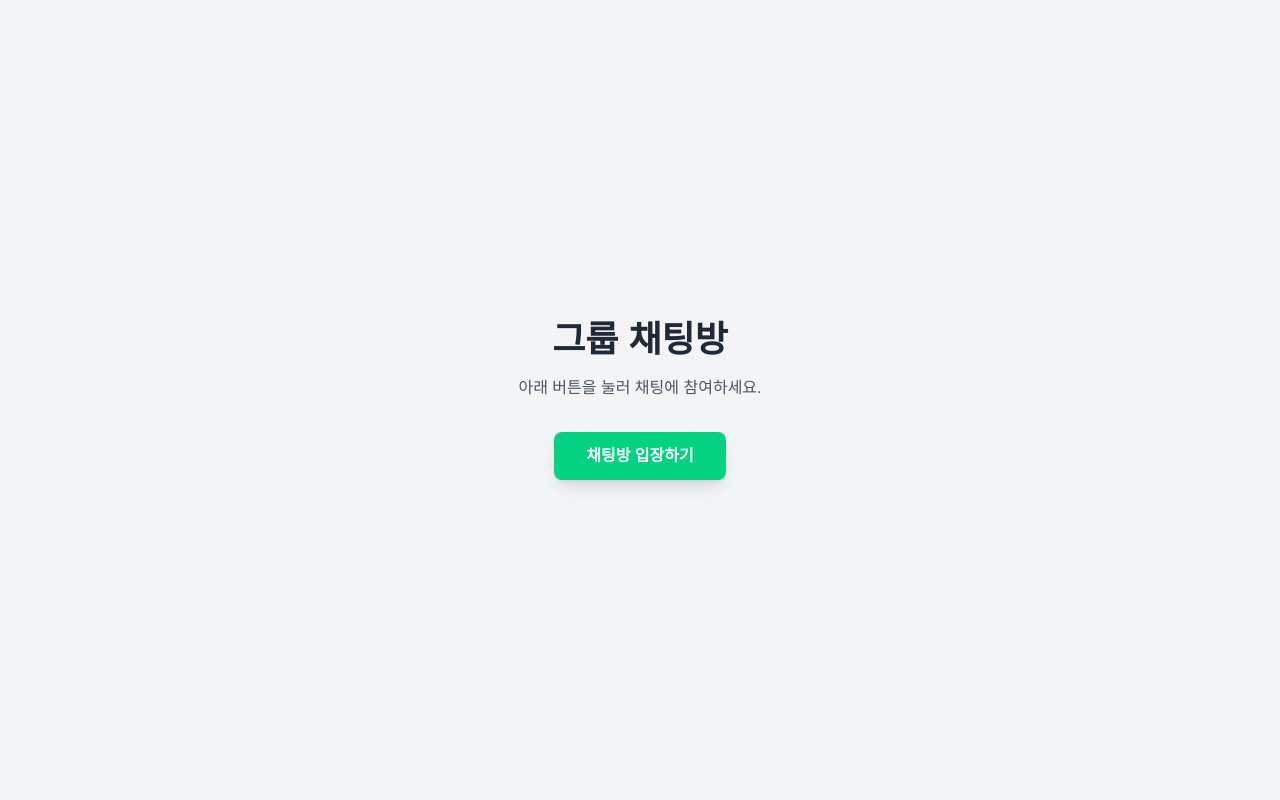
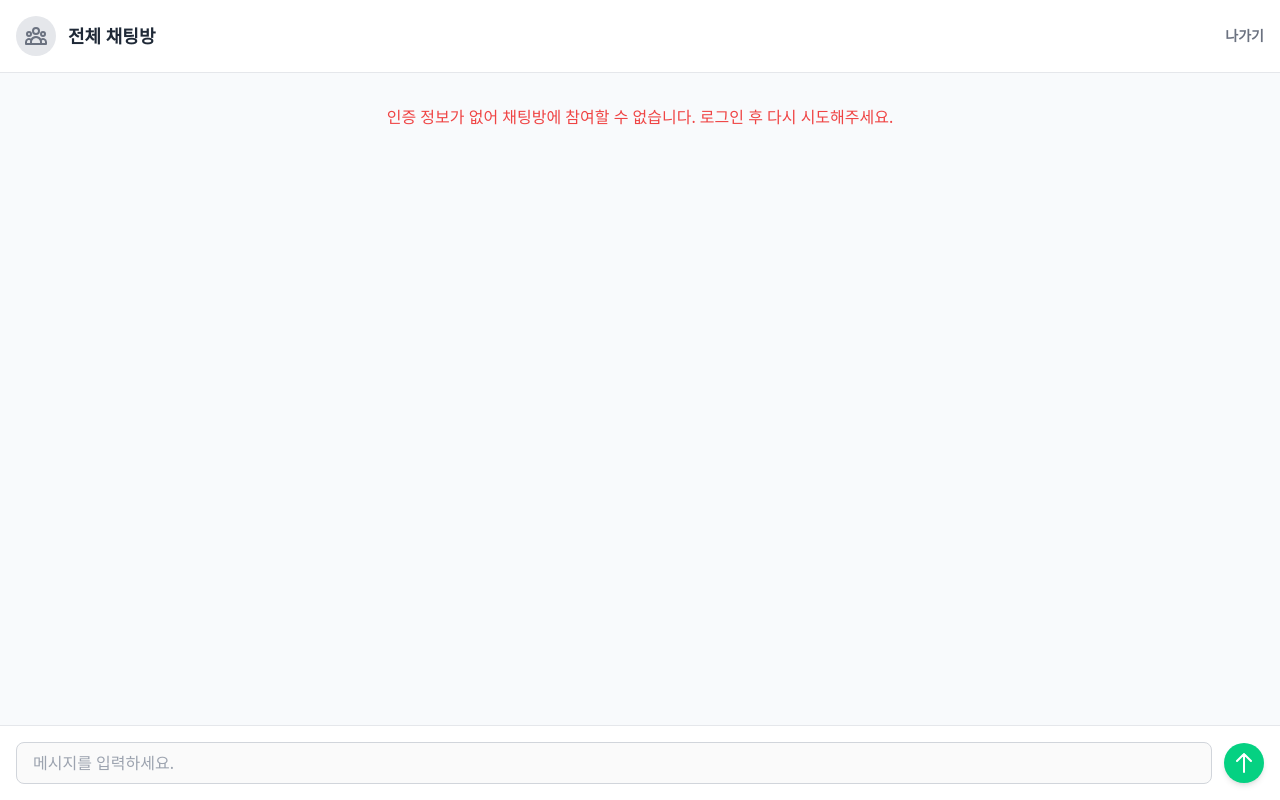
Before and after one commit to dong7812/JUNGLE_WEEK1, a Python web app: template templates/popup/chat.html in a window 1280 px wide. Run offline with Jinja, Linux system fonts and the light colour scheme; the template is opened without the code that fills it, so the values that code supplies are empty; some libraries are stand-ins or nearby versions.

Commit message:
[이동규] 채팅 기능 구현
TODO...roomId 하드코딩 제거 필요

```diff
--- a/templates/popup/chat.html
+++ b/templates/popup/chat.html
@@ -4,61 +4,45 @@
 <head>
     <meta charset="UTF-8">
     <meta name="viewport" content="width=device-width, initial-scale=1.0">
-
-    <link rel="stylesheet" type="text/css" href="/static/main.css">
-
+    <title>그룹 채팅</title>
     <!-- Tailwind CSS CDN -->
     <script src="https://cdn.tailwindcss.com"></script>
-
-    <title>그룹 채팅</title>
+    <style>
+        /* 스크롤바 디자인 */
+        #chat-messages::-webkit-scrollbar {
+            width: 6px;
+        }
+        #chat-messages::-webkit-scrollbar-thumb {
+            background-color: #cbd5e1;
+            border-radius: 10px;
+        }
+        #chat-messages::-webkit-scrollbar-track {
+            background-color: #f1f5f9;
+        }
+    </style>
 </head>
 
-<body class="bg-gray-100">
-
-    <!-- 메인 페이지 컨텐츠 -->
-    <div class="min-h-screen flex flex-col items-center justify-center p-4">
-        <div class="text-center">
-            <h1 class="text-4xl font-bold text-gray-800 mb-4">그룹 채팅방</h1>
-            <p class="text-gray-600 mb-8">아래 버튼을 눌러 채팅에 참여하세요.</p>
-            <button id="open-chat-btn"
-                class="bg-[#05D182] hover:bg-[#04A868] text-white font-bold py-3 px-8 rounded-lg shadow-lg transition-transform transform hover:scale-105 focus:outline-none focus:ring-2 focus:ring-[#05D182] focus:ring-opacity-50">
-                채팅방 입장하기
-            </button>
-        </div>
-    </div>
-
-    <!-- 채팅 팝업 모달 -->
-    <div id="modal-overlay"
-        class="hidden fixed inset-0 bg-black bg-opacity-60 z-50 flex items-center justify-center p-4 transition-opacity duration-300">
-
-        <!-- 채팅 UI 컨테이너 -->
-        <div id="chat-modal-content"
-            class="w-full max-w-lg h-[90vh] bg-white flex flex-col shadow-2xl rounded-2xl transform scale-95 opacity-0 overflow-hidden">
+<body class="bg-white font-sans overflow-hidden">
+    <!-- 채팅 UI 컨테이너 (오버레이용) -->
+    <div id="chat-container" class="w-full h-screen bg-white flex flex-col">
         <!-- 1. 채팅 헤더 -->
-            <header
-                class="flex items-center justify-between p-4 border-b border-gray-200 bg-white sticky top-0 z-10 flex-shrink-0">
+        <header class="flex items-center justify-between p-4 border-b border-gray-200 bg-white sticky top-0 z-10 flex-shrink-0">
             <div class="flex items-center space-x-3">
                 <div class="w-10 h-10 bg-gray-200 rounded-full flex items-center justify-center">
-                        <!-- 그룹 아이콘 -->
-                        <svg xmlns="http://www.w3.org/2000/svg" class="h-6 w-6 text-gray-500" fill="none"
-                            viewBox="0 0 24 24" stroke="currentColor" stroke-width="2">
-                            <path stroke-linecap="round" stroke-linejoin="round"
-                                d="M17 20h5v-2a3 3 0 00-5.356-1.857M17 20H7m10 0v-2c0-.653-.125-1.273-.356-1.857M7 20H2v-2a3 3 0 015.356-1.857M7 20v-2c0-.653.125-1.273.356-1.857m0 0a5.002 5.002 0 019.288 0M15 7a3 3 0 11-6 0 3 3 0 016 0zm6 3a2 2 0 11-4 0 2 2 0 014 0zM7 10a2 2 0 11-4 0 2 2 0 014 0z" />
+                    <svg xmlns="http://www.w3.org/2000/svg" class="h-6 w-6 text-gray-500" fill="none" viewBox="0 0 24 24" stroke="currentColor" stroke-width="2">
+                        <path stroke-linecap="round" stroke-linejoin="round" d="M17 20h5v-2a3 3 0 00-5.356-1.857M17 20H7m10 0v-2c0-.653-.125-1.273-.356-1.857M7 20H2v-2a3 3 0 015.356-1.857M7 20v-2c0-.653.125-1.273.356-1.857m0 0a5.002 5.002 0 019.288 0M15 7a3 3 0 11-6 0 3 3 0 016 0zm6 3a2 2 0 11-4 0 2 2 0 014 0zM7 10a2 2 0 11-4 0 2 2 0 014 0z" />
                     </svg>
                 </div>
-                    <!-- id를 부여하여 JS에서 제어할 수 있도록 함 -->
-                    <h1 id="chat-title" class="text-lg font-bold text-gray-800">섬유 유연제 공구 파티</h1>
+                <h1 id="chat-title" class="text-lg font-bold text-gray-800">전체 채팅방</h1>
             </div>
-                <button id="close-chat-btn"
-                    class="text-sm font-bold text-gray-500 hover:text-gray-800 transition-colors">
+            <!-- '나가기' 버튼을 클릭하면 부모 창에 닫기 요청을 보냄 -->
+            <button id="close-chat-btn" class="text-sm font-bold text-gray-500 hover:text-gray-800 transition-colors">
                 나가기
             </button>
         </header>
 
         <!-- 2. 채팅 메시지 영역 -->
-            <main id="chat-messages" class="flex-1 p-4 overflow-y-auto bg-slate-50">
-                <!-- WebSocket을 통해 메시지가 동적으로 추가될 영역 -->
-            </main>
+        <main id="chat-messages" class="flex-1 p-4 overflow-y-auto bg-slate-50"></main>
 
         <!-- 3. 메시지 입력창 -->
         <footer class="p-4 border-t border-gray-200 bg-white sticky bottom-0 z-10 flex-shrink-0">
@@ -67,136 +51,98 @@
                     class="w-full border border-gray-300 rounded-lg px-4 py-2 focus:outline-none focus:ring-2 focus:ring-[#05D182] transition">
                 <button type="submit"
                     class="bg-[#05D182] hover:bg-[#04A868] text-white p-2 rounded-full shadow-md transition-colors focus:outline-none focus:ring-2 focus:ring-[#05D182] focus:ring-opacity-50 flex-shrink-0">
-                        <svg xmlns="http://www.w3.org/2000/svg" class="h-6 w-6" fill="none" viewBox="0 0 24 24"
-                            stroke="currentColor" stroke-width="2">
+                    <svg xmlns="http://www.w3.org/2000/svg" class="h-6 w-6" fill="none" viewBox="0 0 24 24" stroke="currentColor" stroke-width="2">
                         <path stroke-linecap="round" stroke-linejoin="round" d="M5 10l7-7m0 0l7 7m-7-7v18" />
                     </svg>
                 </button>
             </form>
         </footer>
     </div>
-    </div>
-
 
     <script>
         document.addEventListener('DOMContentLoaded', () => {
-            const openChatBtn = document.getElementById('open-chat-btn');
-            const modalOverlay = document.getElementById('modal-overlay');
-            const chatModalContent = document.getElementById('chat-modal-content');
-            const closeChatBtn = document.getElementById('close-chat-btn');
             const chatMessages = document.getElementById('chat-messages');
             const chatForm = document.getElementById('chat-form');
             const messageInput = document.getElementById('message-input');
             const chatTitle = document.getElementById('chat-title');
+            const closeChatBtn = document.getElementById('close-chat-btn');
 
             let websocket;
-            const myUsername = `사용자${Math.floor(Math.random() * 1000)}`;
+            let myUsername = "익명";
+
+            const token = localStorage.getItem('token');
+
+            if (!token) {
+                chatMessages.innerHTML = '<p class="text-red-500 text-center p-4">인증 정보가 없어 채팅방에 참여할 수 없습니다. 로그인 후 다시 시도해주세요.</p>';
+                messageInput.disabled = true;
+                return;
+            }
+
+            try {
+                // 토큰 페이로드에서 사용자 이름 추출
+                myUsername = JSON.parse(atob(token.split('.')[1])).username;
+            } catch (e) {
+                console.error("토큰에서 사용자 이름 추출 실패:", e);
+                // 오류 발생 시 익명으로 설정
+                myUsername = `사용자${Math.floor(Math.random() * 1000)}`;
+            }
+
             const myProfileColor = `hsl(${Math.floor(Math.random() * 360)}, 70%, 80%)`;
             const myTextColor = `hsl(${Math.floor(Math.random() * 360)}, 70%, 30%)`;
 
-            const scrollToBottom = () => {
-                chatMessages.scrollTop = chatMessages.scrollHeight;
-            };
+            const scrollToBottom = () => { chatMessages.scrollTop = chatMessages.scrollHeight; };
 
             const connectWebSocket = () => {
-                websocket = new WebSocket('ws://localhost:8765');
+                // websocket = new WebSocket(`ws://3.39.11.184:5000?token=${token}&room=test`);
+                // TODO roomID = 게시글 id mongo 고유 id object
+                const roomId = "game"; // 혹은 동적으로 값 지정
+                websocket = new WebSocket(`ws://3.39.11.184:5000?token=${token}&room=${roomId}`);
+
 
                 websocket.onopen = () => {
-                    console.log('WebSocket 서버에 연결되었습니다.');
-                    const entryMessage = { type: 'system', content: `${myUsername} 님이 입장했습니다.` };
+                    // 서버로 입장 메시지 전송
+                    const entryMessage = { type: 'system', content: `새로운 사용자가 입장했습니다.` };
                     websocket.send(JSON.stringify(entryMessage));
                 };
 
                 websocket.onmessage = (event) => {
                     const data = JSON.parse(event.data);
                     let messageHtml = '';
-
-                    // 서버로부터 받은 인원수 업데이트 메시지를 처리하는 부분
                     if (data.type === 'user_count_update') {
-                        chatTitle.textContent = `섬유 유연제 공구 파티 (${data.count})`;
-                        return; // 인원수만 업데이트하고 화면에 다른 메시지는 그리지 않음
+                        chatTitle.textContent = `전체 채팅방 (${data.count})`;
+                        return;
                     }
-
                     if (data.type === 'system') {
                         messageHtml = `<div class="text-center my-4"><span class="text-xs text-gray-500 bg-gray-200 px-2 py-1 rounded-full">${data.content}</span></div>`;
-                    }
-                    else {
-                        const now = new Date();
-                        const timeString = now.toLocaleTimeString('ko-KR', { hour: '2-digit', minute: '2-digit', hour12: true });
+                    } else if (data.type === 'chat') {
+                        const timeString = new Date().toLocaleTimeString('ko-KR', { hour: '2-digit', minute: '2-digit', hour12: true });
+                        const sender = data.user || '알 수 없음';
+                        const initial = sender.substring(0, 2);
 
-                        if (data.user === myUsername) {
-                            messageHtml = `
-                                <div class="flex items-end justify-end my-4 space-x-2">
-                                    <span class="text-xs text-gray-500">${timeString}</span>
-                                    <div class="bg-[#05D182] text-white p-3 rounded-lg rounded-br-none max-w-xs">
-                                        <p class="text-sm">${data.content}</p>
-                                    </div>
-                                </div>`;
-                        }
-                        else {
-                            messageHtml = `
-                                <div class="flex items-start gap-3 my-4">
-                                    <div class="w-8 h-8 rounded-full flex-shrink-0 flex items-center justify-center font-bold text-sm" style="background-color: ${data.profileColor}; color: ${data.textColor};">
-                                        ${data.user.substring(0, 2)}
-                                    </div>
-                                    <div>
-                                        <div class="text-sm font-bold text-gray-700 mb-1">${data.user}</div>
-                                        <div class="bg-white p-3 rounded-lg rounded-tl-none max-w-xs shadow-sm">
-                                            <p class="text-sm text-gray-800">${data.content}</p>
-                                        </div>
-                                        <span class="text-xs text-gray-500 mt-1">${timeString}</span>
-                                    </div>
-                                </div>`;
+                        if (sender === myUsername) {
+                            messageHtml = `<div class="flex items-end justify-end my-4 space-x-2"><span class="text-xs text-gray-500">${timeString}</span><div class="bg-[#05D182] text-white p-3 rounded-lg rounded-br-none max-w-xs"><p class="text-sm">${data.content}</p></div></div>`;
+                        } else {
+                            messageHtml = `<div class="flex items-start gap-3 my-4"><div class="w-8 h-8 rounded-full flex-shrink-0 flex items-center justify-center font-bold text-sm" style="background-color: ${data.profileColor}; color: ${data.textColor};">${initial}</div><div><div class="text-sm font-bold text-gray-700 mb-1">${sender}</div><div class="bg-white p-3 rounded-lg rounded-tl-none max-w-xs shadow-sm"><p class="text-sm text-gray-800">${data.content}</p></div><span class="text-xs text-gray-500 mt-1">${timeString}</span></div></div>`;
                         }
                     }
 
+                    if (messageHtml) {
                         chatMessages.insertAdjacentHTML('beforeend', messageHtml);
                         scrollToBottom();
+                    }
                 };
-
-                websocket.onclose = () => { console.log('WebSocket 연결이 끊겼습니다.'); };
                 websocket.onerror = (error) => { console.error('WebSocket 오류 발생:', error); };
             };
 
-            const openModal = () => {
-                modalOverlay.classList.remove('hidden');
-                setTimeout(() => {
-                    modalOverlay.classList.add('opacity-100');
-                    chatModalContent.classList.remove('scale-95', 'opacity-0');
-                    chatModalContent.classList.add('scale-100', 'opacity-100');
-                    if (!websocket || websocket.readyState !== WebSocket.OPEN) {
             connectWebSocket();
-                    }
-                    scrollToBottom();
-                }, 10);
-            };
-
-            const closeModal = () => {
-                if (websocket && websocket.readyState === WebSocket.OPEN) {
-                    const exitMessage = { type: 'system', content: `${myUsername} 님이 퇴장했습니다.` };
-                    websocket.send(JSON.stringify(exitMessage));
-                    websocket.close();
-                }
-                chatModalContent.classList.remove('scale-100', 'opacity-100');
-                chatModalContent.classList.add('scale-95', 'opacity-0');
-                modalOverlay.classList.remove('opacity-100');
-                setTimeout(() => { modalOverlay.classList.add('hidden'); }, 300);
-            };
-
-            openChatBtn.addEventListener('click', openModal);
-            closeChatBtn.addEventListener('click', closeModal);
-            modalOverlay.addEventListener('click', (event) => {
-                if (event.target === modalOverlay) { closeModal(); }
-            });
 
             chatForm.addEventListener('submit', (e) => {
                 e.preventDefault();
                 const message = messageInput.value.trim();
-
-                if (message && websocket.readyState === WebSocket.OPEN) {
+                const roomId = "game";
+                if (message && websocket && websocket.readyState === WebSocket.OPEN) {
                     const messageData = {
-                        type: 'chat',
-                        user: myUsername,
+                        room: roomId,
                         content: message,
                         profileColor: myProfileColor,
                         textColor: myTextColor
@@ -205,9 +151,12 @@
                     messageInput.value = '';
                 }
             });
+
+            closeChatBtn.addEventListener('click', () => {
+                // 부모 창(main.html)에 닫기 요청을 보냄
+                window.parent.postMessage('close-modal', '*');
+            });
         });
     </script>
-
 </body>
-
 </html>
```
Also changed, not shown: server.py (added, +128 -0 lines). Lines whose indentation alone changed are shown as unchanged.
